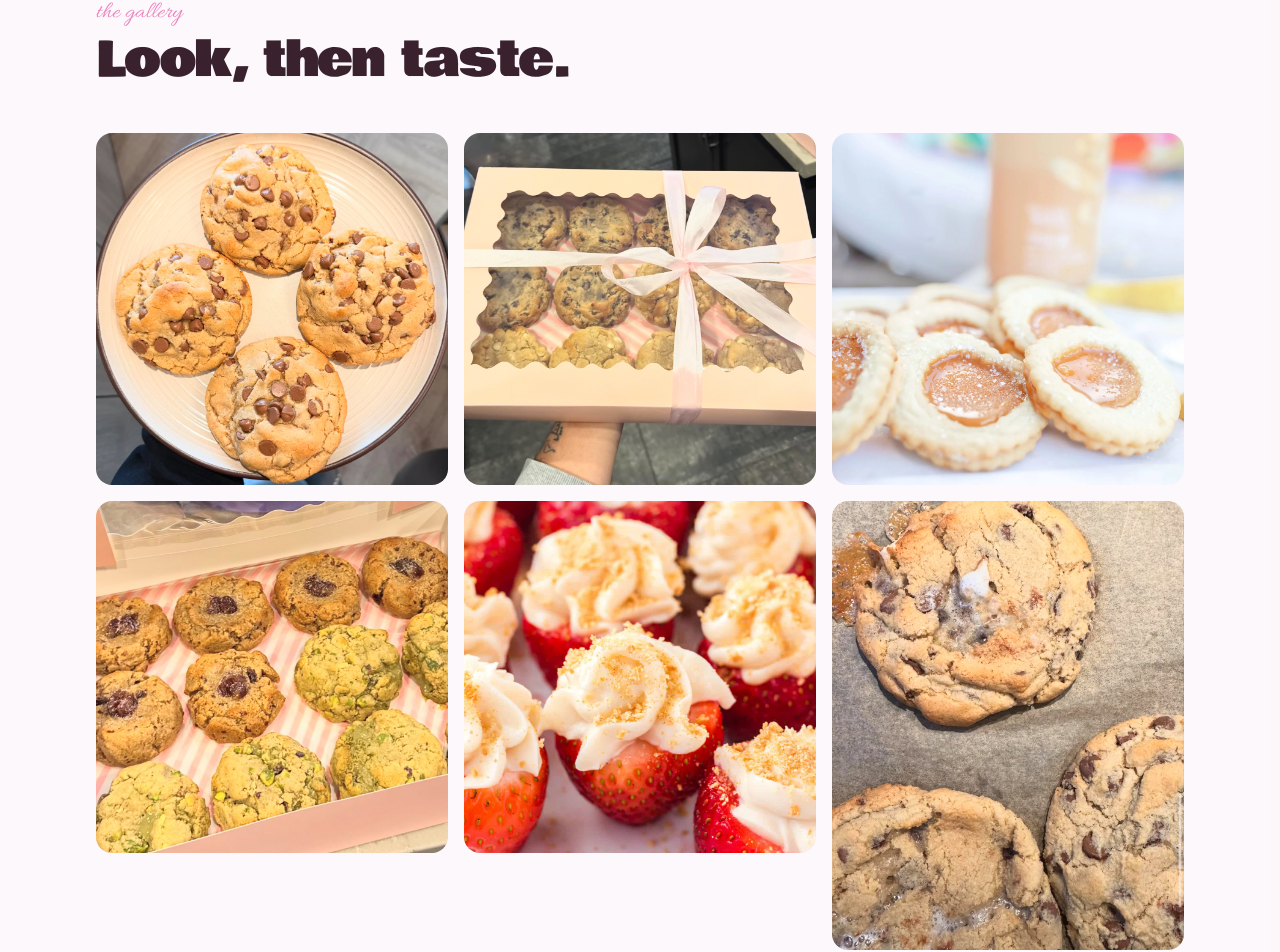
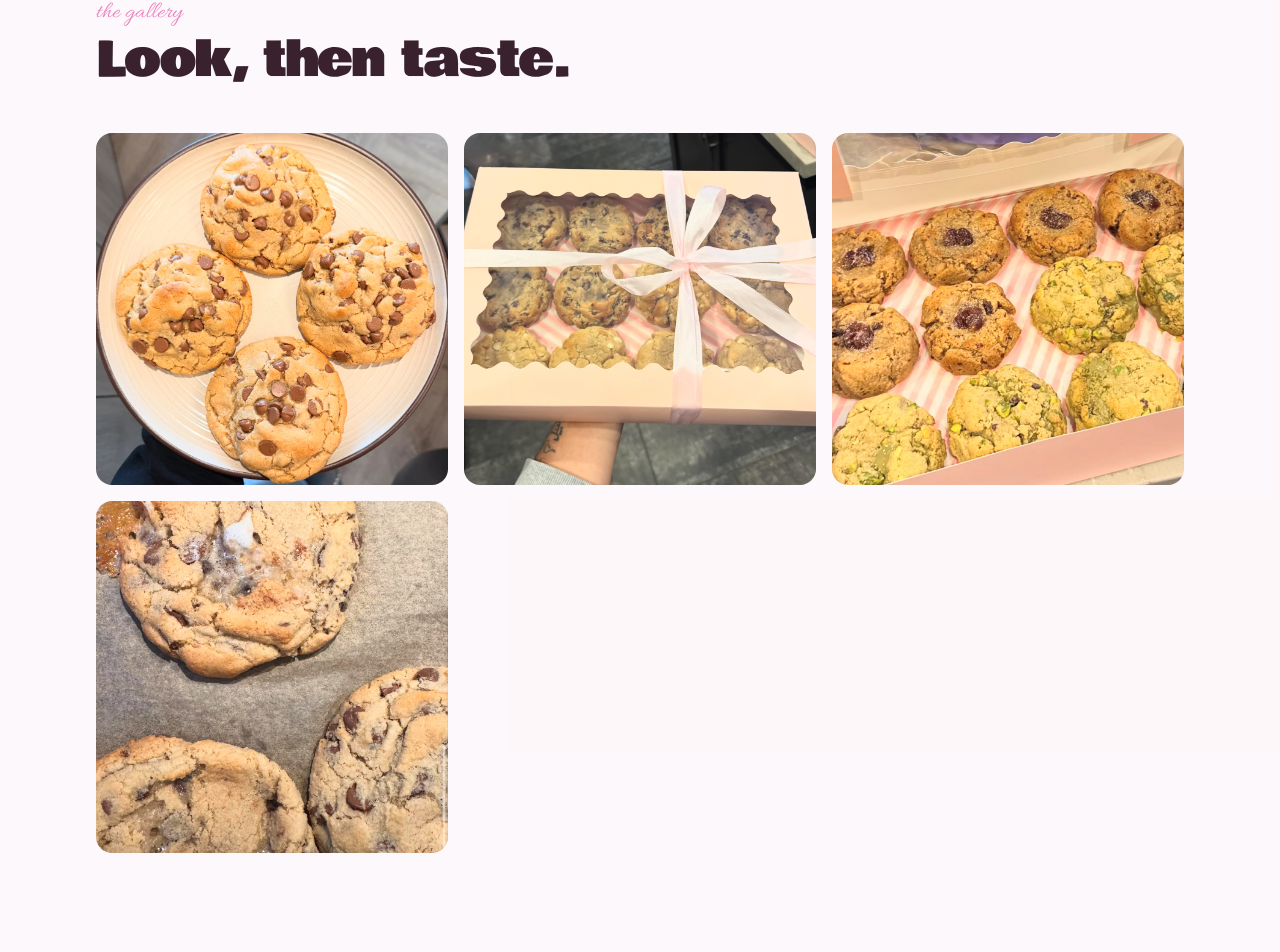
Before and after one commit to T3CHW1ZRD/CookieWebsite, a React (Vite) app: page /#/ in a window 1280 px wide. Shown: the part 3312-4264 px from the top of the page. Built offline with nearby package versions, Linux system fonts and the light colour scheme.

Commit message:
Drop caramel-crunch and strawberry-cheesecake photos from gallery

```diff
--- a/src/data/seed.ts
+++ b/src/data/seed.ts
@@ -85,21 +85,11 @@ export const seedContent: SiteContent = {
     },
     {
       id: "g3",
-      src: asset("gallery/caramel-crunch-shortbread.webp"),
-      caption: "Caramel Crunch Shortbread",
-    },
-    {
-      id: "g4",
       src: asset("gallery/salted-sticky-date.jpg"),
       caption: "Box: Salted Sticky Date + Stuffed Pistachio + Classic Chocolate Chip",
     },
     {
-      id: "g5",
-      src: asset("gallery/stuffed-strawberry-cheesecake.jpg"),
-      caption: "Stuffed Strawberry Cheesecake",
-    },
-    {
-      id: "g6",
+      id: "g4",
       src: asset("gallery/smores.jpg"),
       caption: "S'mores",
     },
```
Also changed, not shown: public/gallery/caramel-crunch-shortbread.webp (deleted), public/gallery/stuffed-strawberry-cheesecake.jpg (deleted).
